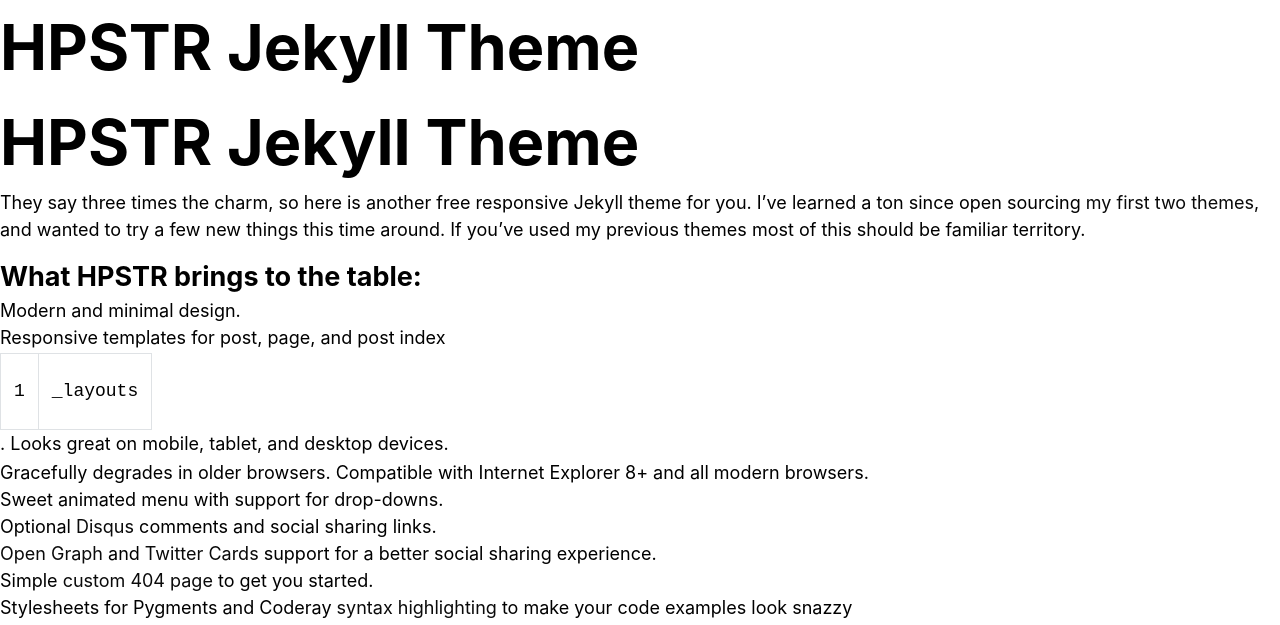
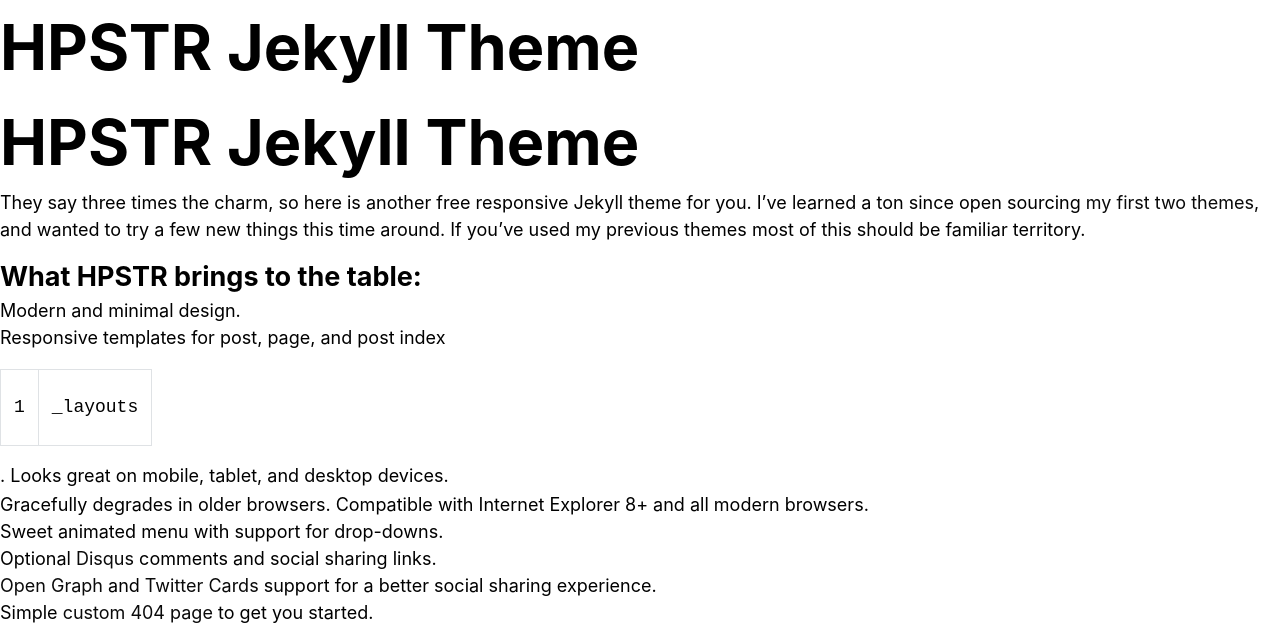
Before and after one commit to thuannguy/thuannguy.github.io, a Jekyll site: the page built from README_theme.md, in a window 1280 px wide. Shown: the top 625 px of the page. Built offline with Jekyll 4.4.1, drawn with Linux system fonts in a browser that asks for light colours; nearby versions of some CDN libraries; our own code applies the rules of GitHub Pages for plain Markdown files; grey boxes are pictures that could not be loaded.

Commit message:
Update _base.scss
Margin for table

```diff
--- a/_sass/_base.scss
+++ b/_sass/_base.scss
@@ -119,6 +119,8 @@
   overflow: auto;
   border-spacing: 0;
   border-collapse: collapse;
+  margin-top: 16px;
+  margin-bottom: 16px;
 }
 
 table tr {
```
